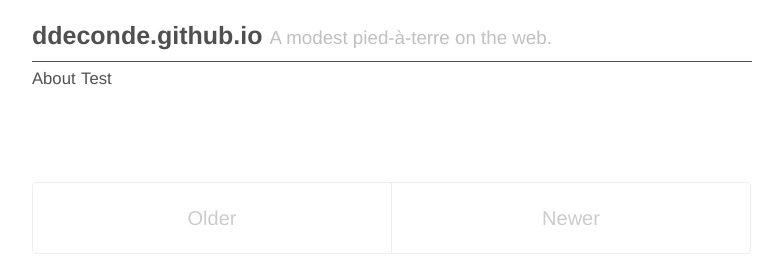
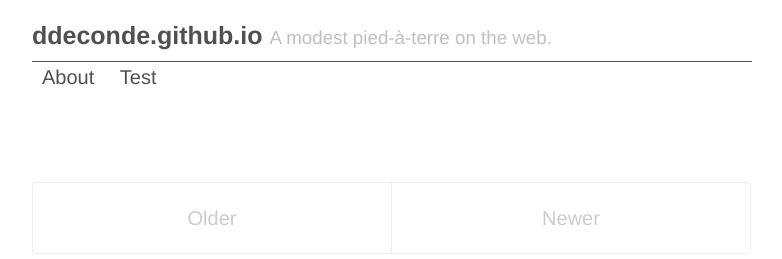
Before and after one commit to ddeconde/ddeconde.github.io, a Jekyll site: the page built from index.html, in a window 1280 px wide. Shown: the top 259 px of the page, without its empty margins (248-1030 px from the left). Built offline with Jekyll 4.4.1, drawn with Linux system fonts in a browser that asks for light colours; Markdown is read by kramdown in place of the engine named in the settings; the list of posts is cut into pages by our own code.

Commit message:
nav changes

```diff
--- a/_layouts/default.html
+++ b/_layouts/default.html
@@ -21,7 +21,7 @@
           {% for pg in pages_list %}
             {% if pg.title != null %}
               {% if pg.layout == "page" %}
-                <small><a href="{{ pg.url }}">{{ pg.title }}</a></small>
+              <a class="masthead-nav-item{% if page.url == pg.url %} active{% endif %}" href="{{ pg.url }}">{{ pg.title }}</a>
               {% endif %}
             {% endif %}
           {% endfor %}
--- a/public/css/poole.css
+++ b/public/css/poole.css
@@ -335,6 +335,19 @@ tbody tr:nth-child(odd) th {
   color: #505050;
 }
 
+.masthead-nav-item {
+  display: inline;
+  margin: 0.25rem;
+  padding: 0.25rem
+}
+
+.masthead-nav-item.active,
+a.masthead-nav-item:hover,
+a.masthead-nav-item:focus {
+  text-decoration: underline;
+  color: #c0c0c0;
+}
+
 
 /*
  * Posts and pages
```
